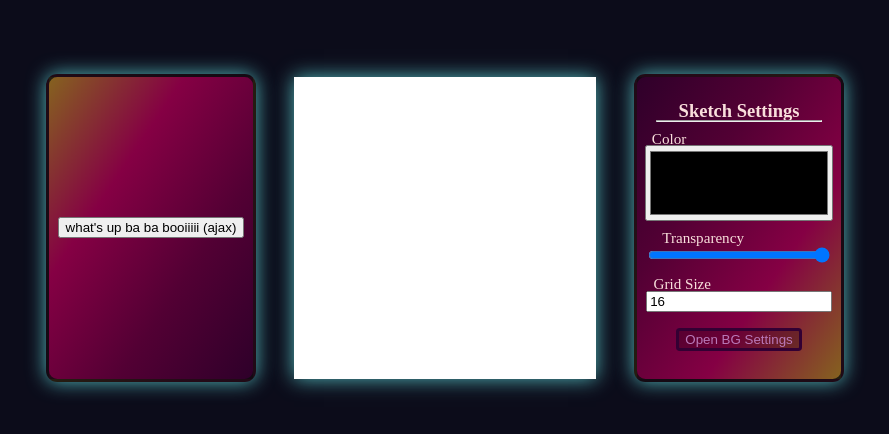
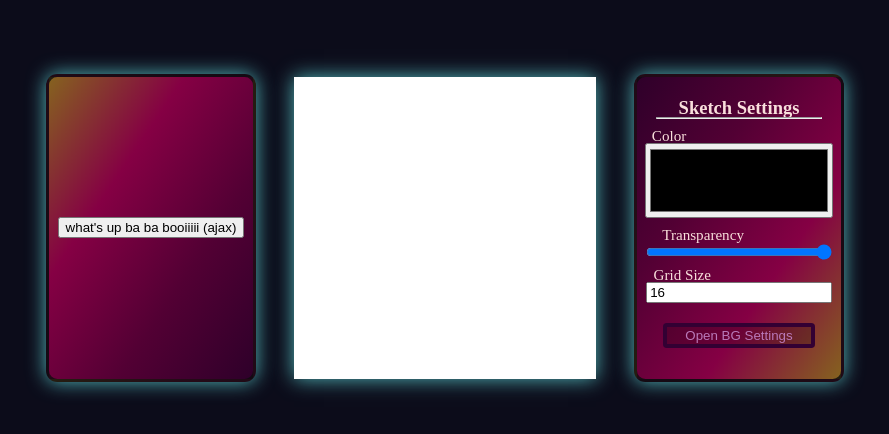
Before and after one commit to AA-Stargazer/etAsketch, a plain HTML site: page index.html in a window 1280 px wide. Shown: the part 172-606 px from the top of the page, without its empty margins (195-1084 px from the left). Drawn offline with Linux system fonts and the light colour scheme.

Commit message:
add 'change color settings' button and style it, add some comments in .css

```diff
--- a/index.html
+++ b/index.html
@@ -45,7 +45,9 @@
 					</div>
 
 					<div class="change-settings-type">
-						<button>Open BG Settings</button>
+						<div> <!-- to not affect to other elements when changing height/width etc... -->
+							<button>Open BG Settings</button>
+						</div>
 					</div>
 
 
--- a/javascript.js
+++ b/javascript.js
@@ -57,6 +57,10 @@ let currentColor = colorInput.value;
 
 
 // NOTE transparency for background is unnecessary I guess, cuz, if we create transparency for background, then the pages' background color will be the main background color and the pixel's color will be mixed of the container's backgrounud color and the div's color itself depending of both ones transparency... Well we can also create few layers etc like we done for settings background color/box-shadow etc... But just adding background color should be enough for this stage I believe...
+
+
+
+let changeColorSectionButton = document.querySelector('.change-setting-type button');
 
 
 
--- a/styles.css
+++ b/styles.css
@@ -99,7 +99,7 @@ html, body {
 }
 
 .color-palette input#transparency-input {
-	width: 4.8cm;
+	width: 4.9cm;
 }
 
 .grid-size-input {
@@ -135,6 +135,7 @@ html, body {
 }
 
 .color-palette p.title-grid-size-input {
+	margin-top: -0.67cm;
 	margin-left: -3.5cm;
 }
 
@@ -146,16 +147,72 @@ hr {
 	background-color: #003638;
 }
 
+
+
+
+
+
 .change-settings-type {
-	margin-top: -0.3cm;
+	margin-top: -0.38cm;
+	display: flex;
+	align-items: center;
+	justify-content: center;
 }
 
-.change-settings-type button{
+.change-settings-type > div {
+	width: 5cm;
+	height: 1cm;
+
+	display: flex;
+	align-items: center;
+	justify-content: center;
+
+}
+
+.change-settings-type button {
+	width: 4cm;
+
 	color: #b979b9;
 	background: rgb(0, 0, 0, 0.2);
+
 	/* sooo, that color in the corners of the left and right section, because of this border-style */
 	border-style: solid;
 	border-radius: 0.1cm;
-	border-width: 0.1cm;
+	border-width: 0.12cm;
 	border-color: #330033;
+
+	transition-duration: 0.2s;
 }
+
+
+.change-settings-type button:hover {
+	/* border-style: dotted;
+	 * https://developer.mozilla.org/en-US/docs/Web/CSS/CSS_animated_properties
+	 * not animatable
+	 */
+	width: 4.9cm;
+	border-width: 0.15cm 0.56cm;
+	font-size: 0.367cm;
+	cursor: pointer;
+}
+
+
+/*
+ * searched for cilck...
+ * https://www.w3schools.com/cssref/tryit.asp?filename=trycss_sel_active
+ *
+.change-settings-type button:active {
+	cursor: grabbing;
+}
+ *
+ */
+
+
+/*
+ * when I was searching for text shrik etc
+ * -- https://www.w3schools.com/cssref/css3_pr_font-stretch.asp,
+ * I came along to this stackoverflow
+ * -- https://stackoverflow.com/questions/36992673/in-using-the-css-scale-property-to-shrink-a-css-logo-the-div-seems-to-to-mainta post,
+ * then I searched for transform and boom, there is the thing something like I want
+ * -- https://www.w3schools.com/cssref/css3_pr_transform.asp
+ */
```
